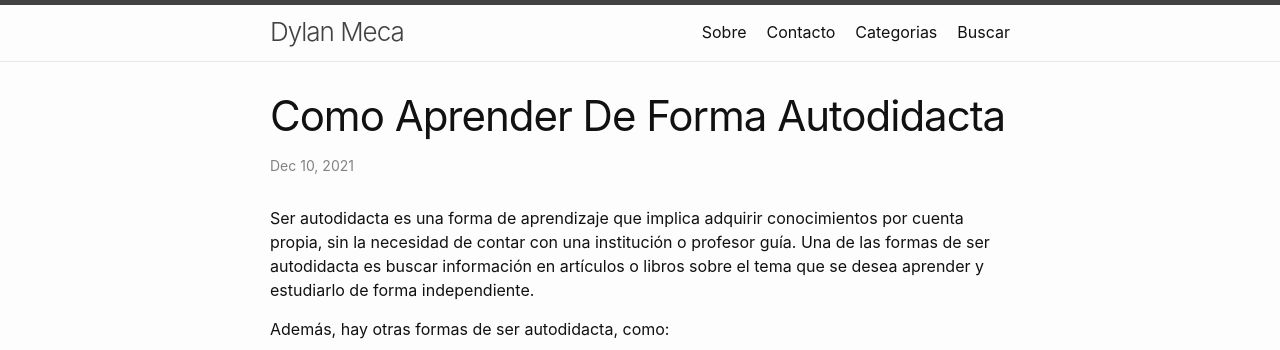
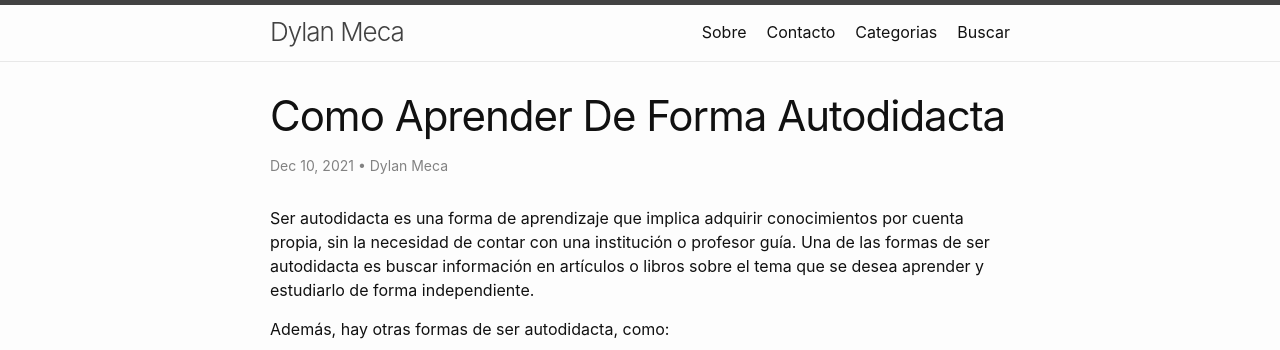
Before and after one commit to dylanmeca/dylanmeca.github.io, a Jekyll site: the page built from _posts/2021-12-10-como-aprender-de-forma-autodidacta.md, in a window 1280 px wide. Shown: the top 350 px of the page. Built offline with Jekyll 4.4.1, drawn with Linux system fonts in a browser that asks for light colours; a script that is not in the unit is left out; comment, search, counter and statistics services are not loaded.

Commit message:
Update 2021-12-10-como-aprender-de-forma-autodidacta.md

```diff
--- a/_posts/2021-12-10-como-aprender-de-forma-autodidacta.md
+++ b/_posts/2021-12-10-como-aprender-de-forma-autodidacta.md
@@ -3,6 +3,8 @@ layout: post
 description: Una de las formas de aprender de forma autodidacta es mediante libros, aunque hoy en dia lo podemos hacer mediante articulos, aunque tambien se recomienda juntar el estudio de forma autodidacta con los cursos online para mejorar el conocimiento
 permalink: /2021/12/10/como-aprender-de-forma-autodidacta.html
 categories: [Estudios, Consejos]
+author:
+    - Dylan Meca
 keywords:
     - como estudiar
     - estudiar
```
